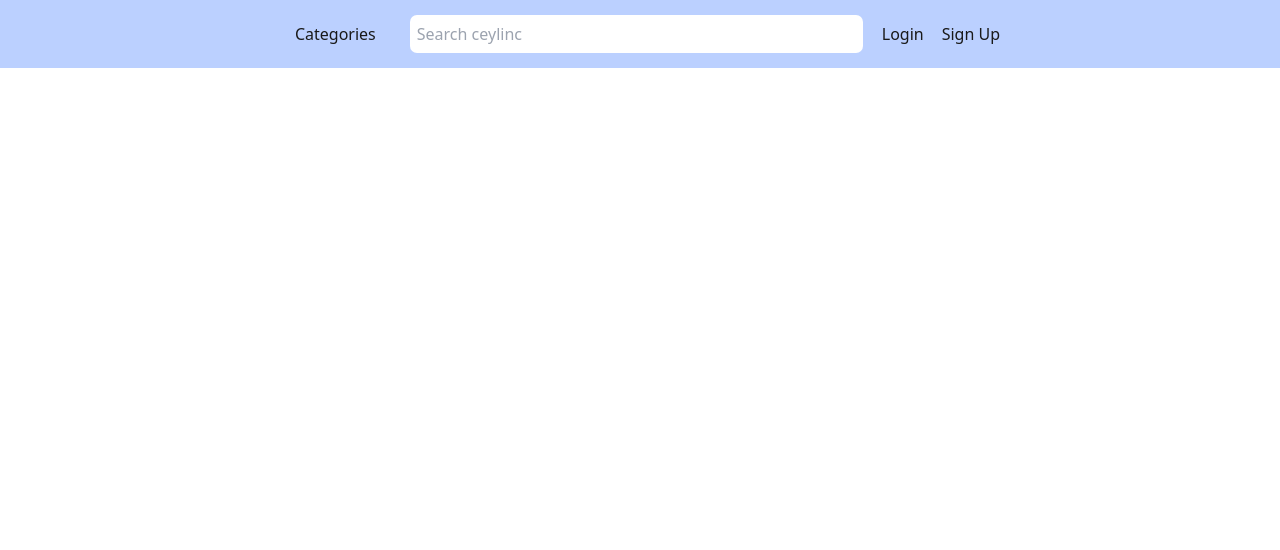
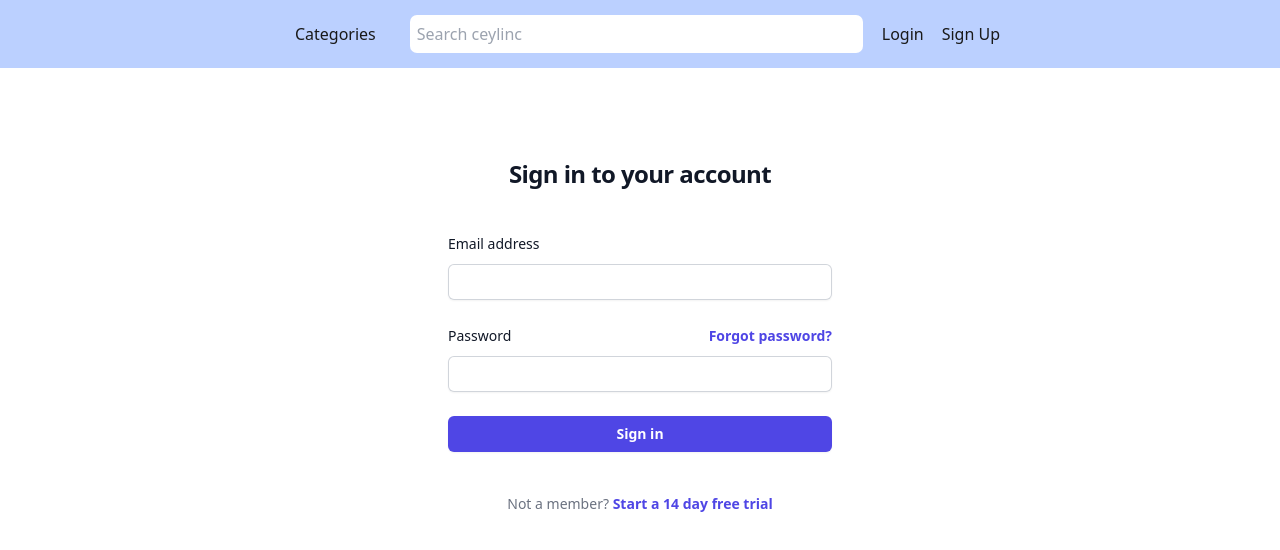
Before and after one commit to abdrhxyii/Marketplace, a React (Vite) app in the folder Frontend/: page /authentication in a window 1280 px wide. Shown: the top 550 px of the page. Built offline with nearby package versions, Linux system fonts and the light colour scheme.

Commit message:
login and signup page initialization

```diff
--- a/Frontend/src/App.tsx
+++ b/Frontend/src/App.tsx
@@ -2,6 +2,7 @@
 import {Routes, Route} from 'react-router-dom';
 import Productdetails from './Components/Product-Details/Productdetails';
 import Navbar from './Components/Navbar/Navbar';
+import Auth from './Components/Auth/Auth'
 import './App.css'
 import './index.css'
 
@@ -13,6 +14,7 @@
     <Routes>
       <Route path='/' element={<Home/>}/>
       <Route path='/product' element={<Productdetails/>}/>
+      <Route path='/authentication' element={<Auth/>}/>
     </Routes>
     </>
   )
--- /dev/null
+++ b/Frontend/src/Components/Auth/Auth.tsx
@@ -0,0 +1,87 @@
+import { useLocation, useNavigate } from "react-router"
+import { useEffect } from "react"
+
+const Auth = () => {
+  const activatedRoute = useLocation()
+  const route = useNavigate()
+
+  useEffect(() => {
+    if (activatedRoute){
+      console.log(activatedRoute, "activatedRoute")
+    }
+  })
+
+
+  return (
+    <div>
+        <div className="flex min-h-full flex-1 flex-col justify-center px-6 py-12 lg:px-8">
+        <div className="sm:mx-auto sm:w-full sm:max-w-sm">
+          <h2 className="mt-10 text-center text-2xl font-bold leading-9 tracking-tight text-gray-900">
+            Sign in to your account
+          </h2>
+        </div>
+
+        <div className="mt-10 sm:mx-auto sm:w-full sm:max-w-sm">
+          <form className="space-y-6" action="#" method="POST">
+            <div>
+              <label htmlFor="email" className="block text-sm font-medium leading-6 text-gray-900">
+                Email address
+              </label>
+              <div className="mt-2">
+                <input
+                  id="email"
+                  name="email"
+                  type="email"
+                  autoComplete="email"
+                  required
+                  className="block w-full rounded-md border-0 py-1.5 text-gray-900 shadow-sm ring-1 ring-inset ring-gray-300 placeholder:text-gray-400 focus:ring-2 focus:ring-inset focus:ring-indigo-600 sm:text-sm sm:leading-6"
+                />
+              </div>
+            </div>
+
+            <div>
+              <div className="flex items-center justify-between">
+                <label htmlFor="password" className="block text-sm font-medium leading-6 text-gray-900">
+                  Password
+                </label>
+                <div className="text-sm">
+                  <a href="#" className="font-semibold text-indigo-600 hover:text-indigo-500">
+                    Forgot password?
+                  </a>
+                </div>
+              </div>
+              <div className="mt-2">
+                <input
+                  id="password"
+                  name="password"
+                  type="password"
+                  autoComplete="current-password"
+                  required
+                  className="block w-full rounded-md border-0 py-1.5 text-gray-900 shadow-sm ring-1 ring-inset ring-gray-300 placeholder:text-gray-400 focus:ring-2 focus:ring-inset focus:ring-indigo-600 sm:text-sm sm:leading-6"
+                />
+              </div>
+            </div>
+
+            <div>
+              <button
+                type="submit"
+                className="flex w-full justify-center rounded-md bg-indigo-600 px-3 py-1.5 text-sm font-semibold leading-6 text-white shadow-sm hover:bg-indigo-500 focus-visible:outline focus-visible:outline-2 focus-visible:outline-offset-2 focus-visible:outline-indigo-600"
+              >
+                Sign in
+              </button>
+            </div>
+          </form>
+
+          <p className="mt-10 text-center text-sm text-gray-500">
+            Not a member?{' '}
+            <a href="#" className="font-semibold leading-6 text-indigo-600 hover:text-indigo-500">
+              Start a 14 day free trial
+            </a>
+          </p>
+        </div>
+      </div>
+    </div>
+    )
+}
+
+export default Auth
--- a/Frontend/src/Components/Navbar/Navbar.tsx
+++ b/Frontend/src/Components/Navbar/Navbar.tsx
@@ -1,6 +1,18 @@
 import './Navbar.css'
+import { useNavigate } from 'react-router'
 
 const Navbar = () => {
+  const route = useNavigate()
+  // const isLogin = true;
+
+  const Registration = (action: string) => {
+    if (action === 'login'){
+      route("/authentication?", {state: {type: action}})
+    } else{
+      route('/registration', {state: {type: action}})
+    }
+  }
+
   return (
    <div>
     <div className="nav-bg">
@@ -8,8 +20,8 @@
         <button className='category hoverClass'>Categories</button>
         <input className='input-search-field' type="search" name="search" placeholder='Search ceylinc' id="" />
         <div className='auth-btn'>
-          <button className='btn'>Login</button>
-          <button className='btn'>Sign Up</button>
+          <button onClick={ () => Registration('login')} className='btn'>Login</button>
+          <button onClick={ () => Registration('Signup')} className='btn'>Sign Up</button>
         </div>
       </div>
     </div>
```
